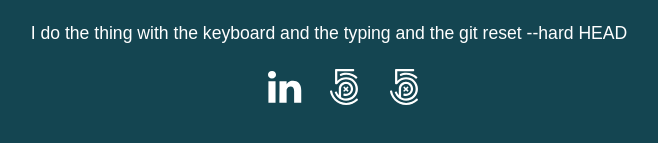
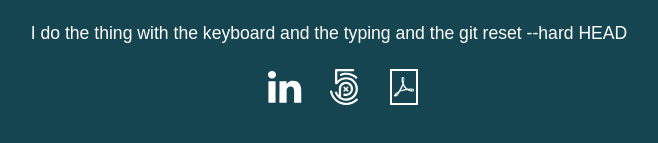
Before and after one commit to ivanempire/notivan, a Vue app: page / in a window 1280 px wide. Shown: the part 363-506 px from the top of the page, without its empty margins (311-969 px from the left). Built offline with nearby package versions, Linux system fonts and the light colour scheme.

Commit message:
Dependencies and icon

```diff
--- a/src/components/Showcase.vue
+++ b/src/components/Showcase.vue
@@ -2,7 +2,7 @@
 	<ul>
 		<li><a href="https://www.linkedin.com/in/imelnikov" uk-icon="icon: linkedin; ratio: 2"></a></li>
 		<li><a href="https://www.500px.com/ivanempire" uk-icon="icon: 500px; ratio: 2"></a></li>
-		<li><a :href="resumeLink" uk-icon="icon: 500px; ratio: 2"></a></li>
+		<li><a :href="resumeLink" uk-icon="icon: file-pdf; ratio: 2"></a></li>
 	</ul>
 </template>
 
```
Also changed, not shown: package.json (+7 -7 lines), 1 other file (tests, documents, lock files or other folders).
